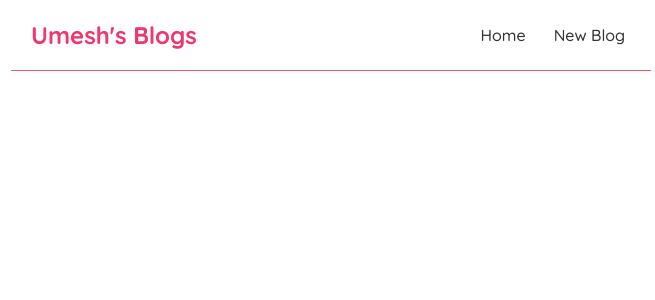
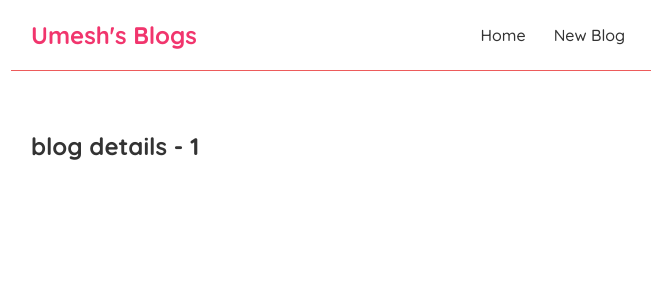
Before and after one commit to umeshbagade/MyBlogs, a React (Create React App) app: page /blogs/1 in a window 1280 px wide. Shown: the top 300 px of the page, without its empty margins (309-964 px from the left). Built offline with nearby package versions, Linux system fonts and the light colour scheme.

Commit message:
Route Parameters done

```diff
--- a/src/App.js
+++ b/src/App.js
@@ -2,7 +2,7 @@
 import Home from './Home'
 import {BrowserRouter as Router, Route, Switch} from 'react-router-dom'
 import Create from './Create';
-
+import BlogDetails from './BlogDetails';
 function App() {
   return (
     <Router>
@@ -17,6 +17,9 @@
           <Route path='/create'>
             <Create />
           </Route>
+          <Route path='/blogs/:id'>
+            <BlogDetails />
+          </Route>
         </Switch>
 
       </div>
--- /dev/null
+++ b/src/BlogDetails.js
@@ -0,0 +1,12 @@
+import { useParams } from "react-router-dom/cjs/react-router-dom.min";
+const BlogDetails = () => {
+
+    const { id } = useParams();
+    return (
+        <div className="blog-details">
+            <h2>blog details - {id}</h2>
+        </div>
+     );
+}
+
+export default BlogDetails;
--- a/src/BlogList.js
+++ b/src/BlogList.js
@@ -1,3 +1,4 @@
+import { Link } from "react-router-dom";
 const BlogList = ({blogs, title }) => {
 
     return (
@@ -5,8 +6,11 @@
         <h2>{title}</h2>
          {blogs.map((blog) => (
             <div className="blog-preview" key={blog.id}>
-                <h2>{blog.title}</h2>
-                <p>Written by {blog.author}</p>
+                <Link to={`/blogs/${blog.id }`}>
+                    <h2>{blog.title}</h2>
+                    <p>Written by {blog.author}</p>
+                </Link>
+
             </div>
         ))}
        </div>
--- a/src/index.css
+++ b/src/index.css
@@ -51,3 +51,6 @@
   color: #f1356d;
   margin-bottom: 8px;
 }
+.blog-preview a{
+  text-decoration: none;
+}
--- a/src/useFetch.js
+++ b/src/useFetch.js
@@ -30,7 +30,7 @@
                 })
         }, 1000)
 
-        return () => console.log("hi")
+
 
     }, [url])
 
```
